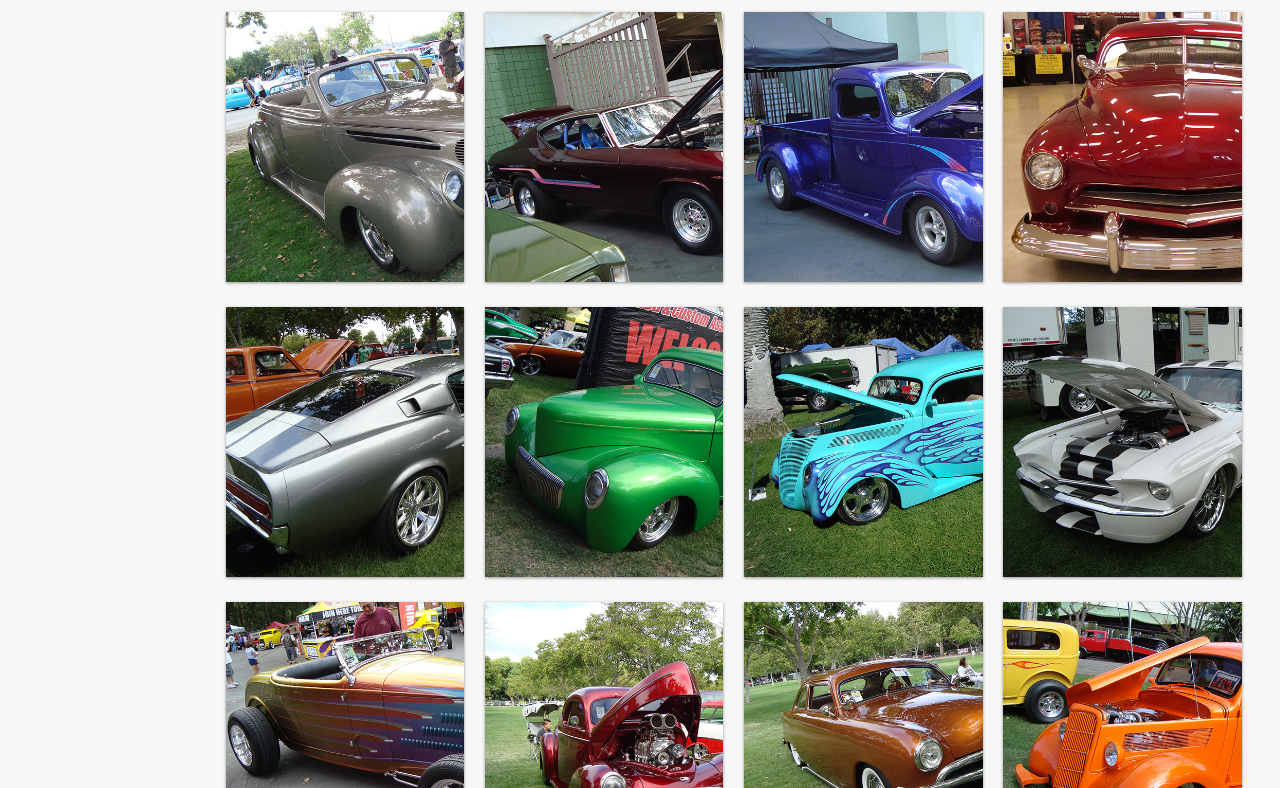
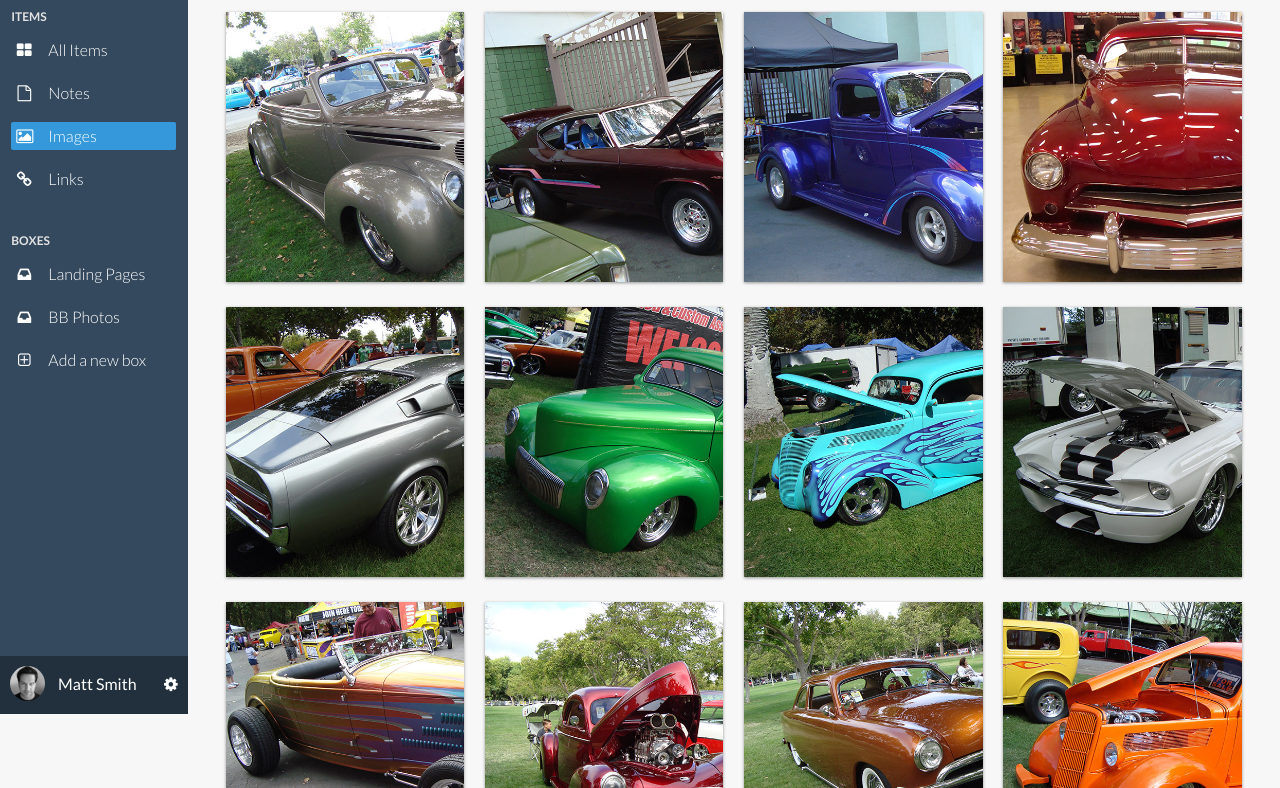
Before and after one commit to mattsmithcreative/Blocbox, a plain HTML site: page images-only.html in a window 1280 px wide. Shown: the part 86-874 px from the top of the page. Drawn offline with Linux system fonts and the light colour scheme.

Commit message:
Checkpoint-35-completed

```diff
--- a/css/style.css
+++ b/css/style.css
@@ -515,6 +515,33 @@ header .hero {
    top: 15px;
  }
 
+@media (min-width:992px) {
+   .left-nav {
+     height: 100vh;
+     width:14.66666667%;
+     color:#FFFFFF;
+     background: #34495E;
+     background-image: linear-gradient(206deg, #5F81A3 0%, #34495E 94%);
+     float:left;
+     position: fixed;
+     display:block;
+     transform: translate(0,0);
+     -webkit-transform: translate(0,0); /** Chrome & Safari **/
+     -o-transform: translate(0,0); /** Opera **/
+     -moz-transform: translate(0,0); /** Firefox **/
+   }
+   .left-nav.open {
+     width:14.66666667%;
+     transform: translate(0,0);
+     -webkit-transform: translate(0,0); /** Chrome & Safari **/
+     -o-transform: translate(0,0); /** Opera **/
+     -moz-transform: translate(0,0); /** Firefox **/
+   }
+   .hamburger {
+     display:none;
+   }
+ }
+
 .left-nav {
     height: 100vh;
     width: 14.66666667%;
```
